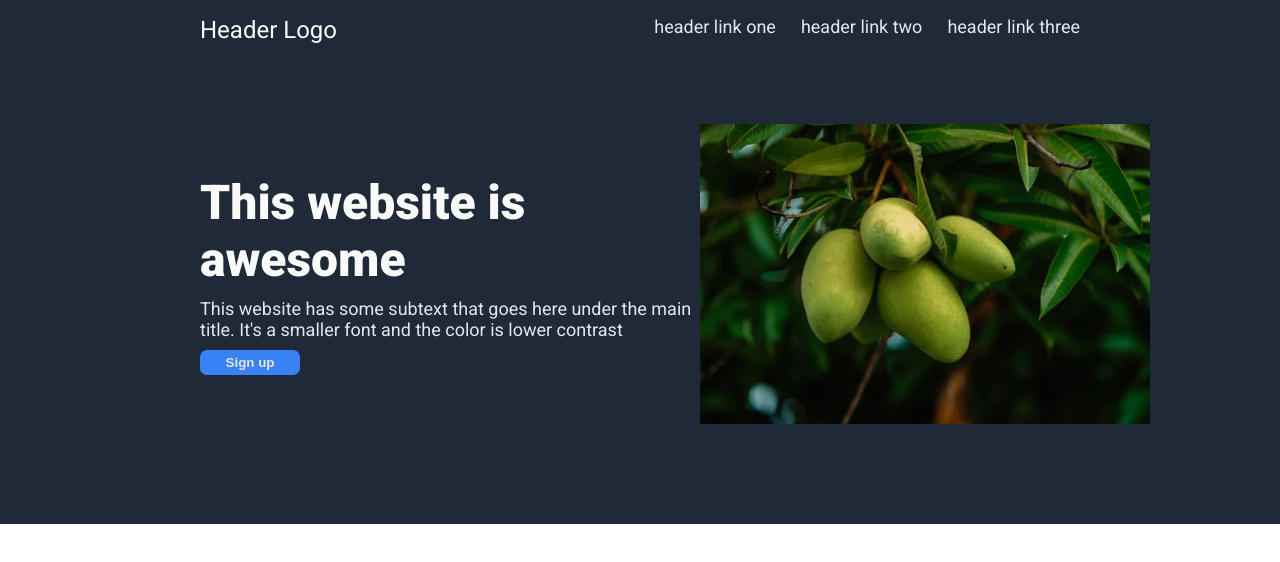
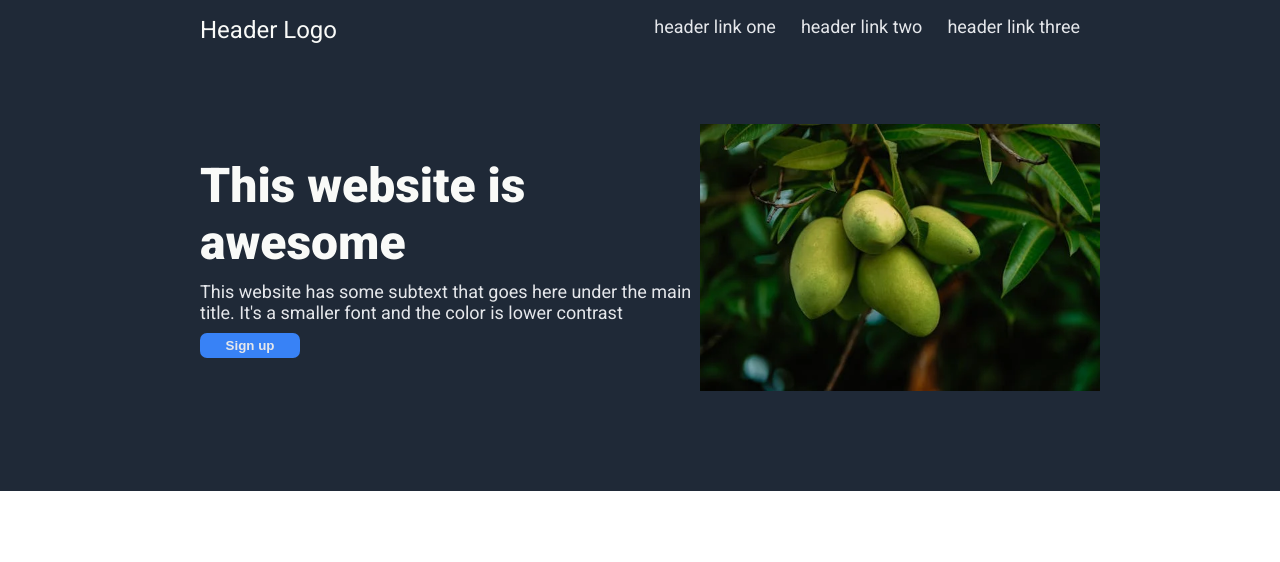
Before and after one commit to A-dvaita/Landing-Page-Odin, a plain HTML site: page index.html in a window 1280 px wide. Drawn offline with Linux system fonts and the light colour scheme.

Commit message:
Change width of image to 400px

```diff
--- a/index.html
+++ b/index.html
@@ -24,7 +24,7 @@
             <div>This website has some subtext that goes here under the main title. It's a smaller font and the color is lower contrast</div>
             <button>Sign up</button>
         </div>
-        <img src="img/mangifera-indica.webp" alt="mangifera-indica" height="auto" width="450px">
+        <img src="img/mangifera-indica.webp" alt="mangifera-indica" height="auto" width="400px">
         </div>
     </header>
 </body>
```
